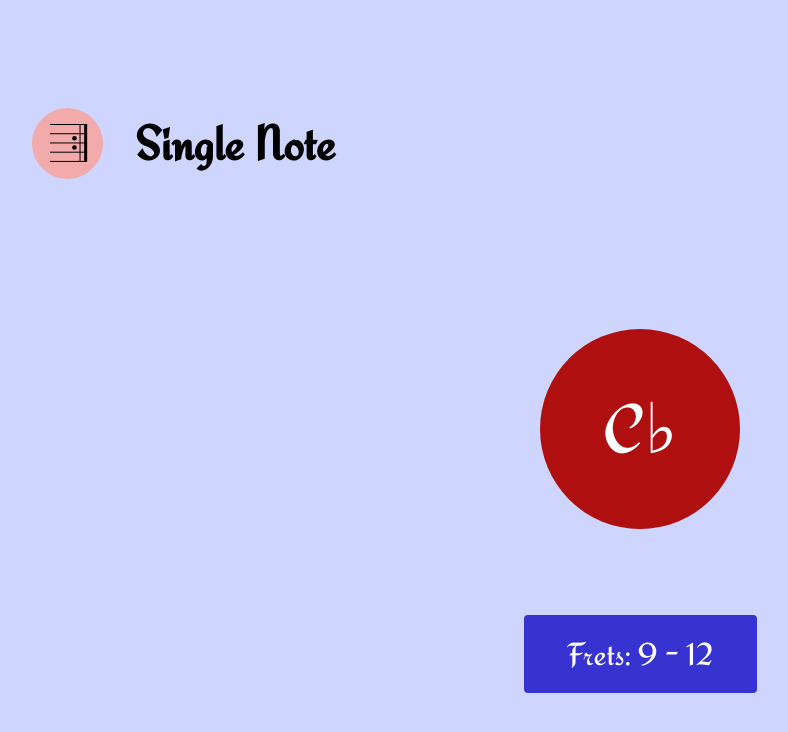
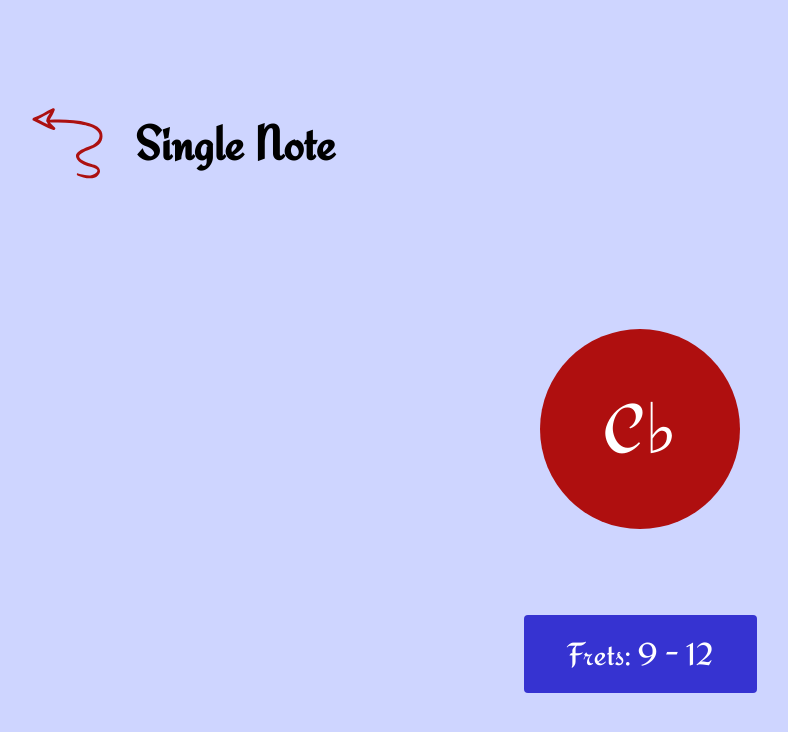
Before and after one commit to luciancic/guitar-trainer, a React (Create React App) app: page / in a window 1280 px wide. Both pictures are taken after a click on the button "Single Note". Shown: the top 732 px of the page, without its empty margins (0-788 px from the left). Built offline with nearby package versions, Linux system fonts and the light colour scheme.

Commit message:
make back button a swirly arrow

```diff
--- a/src/components/BackButton.js
+++ b/src/components/BackButton.js
@@ -2,17 +2,8 @@ import React from 'react';
 
 function BackButton({back}) {
   return (
-    <svg className="back" onClick={back} width="71" height="71" viewBox="0 0 71 71" fill="none" xmlns="http://www.w3.org/2000/svg">
-      <circle cx="35.5" cy="35.5" r="35.5" fill="#F2AAAA"/>
-      <line x1="53.6538" y1="16" x2="53.6538" y2="53.8462" stroke="black" stroke-width="3"/>
-      <line x1="48.0385" y1="16" x2="48.0385" y2="53.8462" stroke="black"/>
-      <line x1="54" y1="16.5" x2="18" y2="16.5" stroke="black"/>
-      <line x1="54" y1="25.7308" x2="18" y2="25.7308" stroke="black"/>
-      <line x1="54" y1="34.9615" x2="18" y2="34.9615" stroke="black"/>
-      <line x1="54" y1="44.1923" x2="18" y2="44.1923" stroke="black"/>
-      <line x1="54" y1="53.4231" x2="18" y2="53.4231" stroke="black"/>
-      <circle cx="42.4615" cy="30.3077" r="2.30769" fill="black"/>
-      <circle cx="42.4615" cy="39.5385" r="2.30769" fill="black"/>
+    <svg className="back" onClick={back} width="70" height="71" viewBox="0 0 70 71" fill="none" xmlns="http://www.w3.org/2000/svg">
+      <path d="M19.9312 0.494114C13.4845 3.21972 7.8893 7.67981 1.07771 9.78597C-0.0170086 10.1576 -0.503551 12.016 0.712805 12.5116C7.5244 15.485 13.7278 19.9451 20.9043 22.0512C22.2423 22.4229 23.5803 20.5645 22.3639 19.5734C20.5394 18.0867 19.0798 16.3522 17.3769 14.6179C27.8375 14.8657 38.2982 14.6179 48.6372 16.4763C54.2325 17.4674 60.5577 18.8302 64.8148 22.9187C69.9235 27.8741 65.3013 34.0689 60.5575 36.7945C56.4217 39.1484 38.5415 43.2366 44.7447 51.4135C48.3938 56.2452 53.3808 57.4841 58.8544 58.9708C60.4357 59.3425 61.8953 59.962 63.2333 60.7053C68.4636 63.5548 59.9491 67.2716 57.8813 67.3955C53.7455 67.6432 49.4883 66.4043 45.4745 65.4132C44.2581 65.0415 43.7716 66.8999 44.988 67.3955C50.7048 69.6255 60.4357 72.7228 65.4225 67.3955C69.6798 62.6876 66.8824 58.7231 61.8951 56.8647C58.6112 55.6258 40.3658 50.9179 48.8803 45.4667C54.4753 41.8738 61.1655 40.8827 66.3958 36.5465C70.0447 33.4492 70.8963 27.8741 69.0718 23.5379C66.7607 18.3345 59.9491 16.1044 55.0837 14.7416C42.9202 11.3968 29.7835 11.3968 17.255 11.7682C19.2012 8.79483 21.0257 5.44977 22.2421 2.1047C22.6072 0.741896 20.9043 -0.00165344 19.9312 0.494114ZM15.5523 16.6C12.1466 14.9894 8.74075 13.0071 5.33496 11.2727C9.5922 9.41429 13.3629 7.06035 17.4985 4.83031C15.9173 7.43223 14.0927 9.90985 13.7278 12.7594C13.6062 13.379 13.9711 13.8746 14.4576 14.1222C14.5793 14.9894 14.9442 15.8564 15.5523 16.6Z" fill="#AC1111"/>
     </svg>
   )
 }
```
